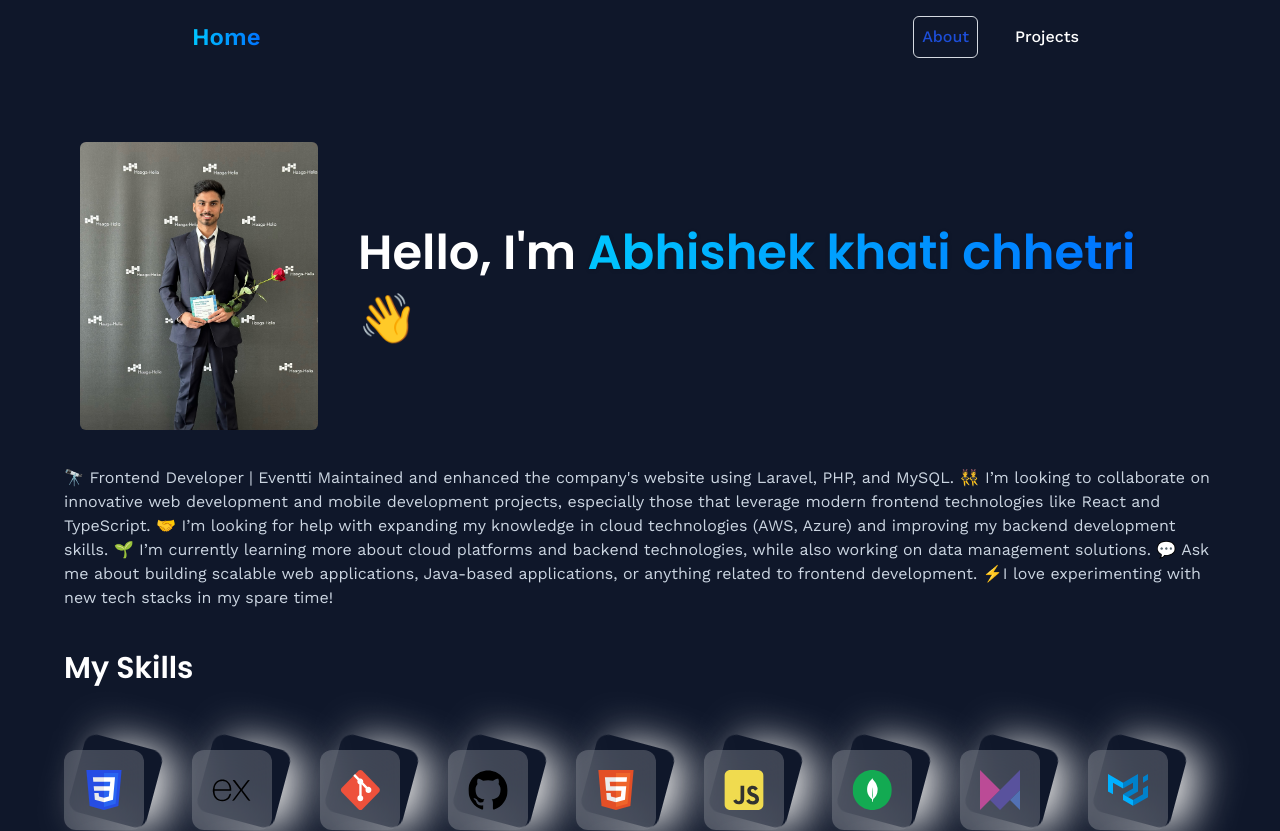
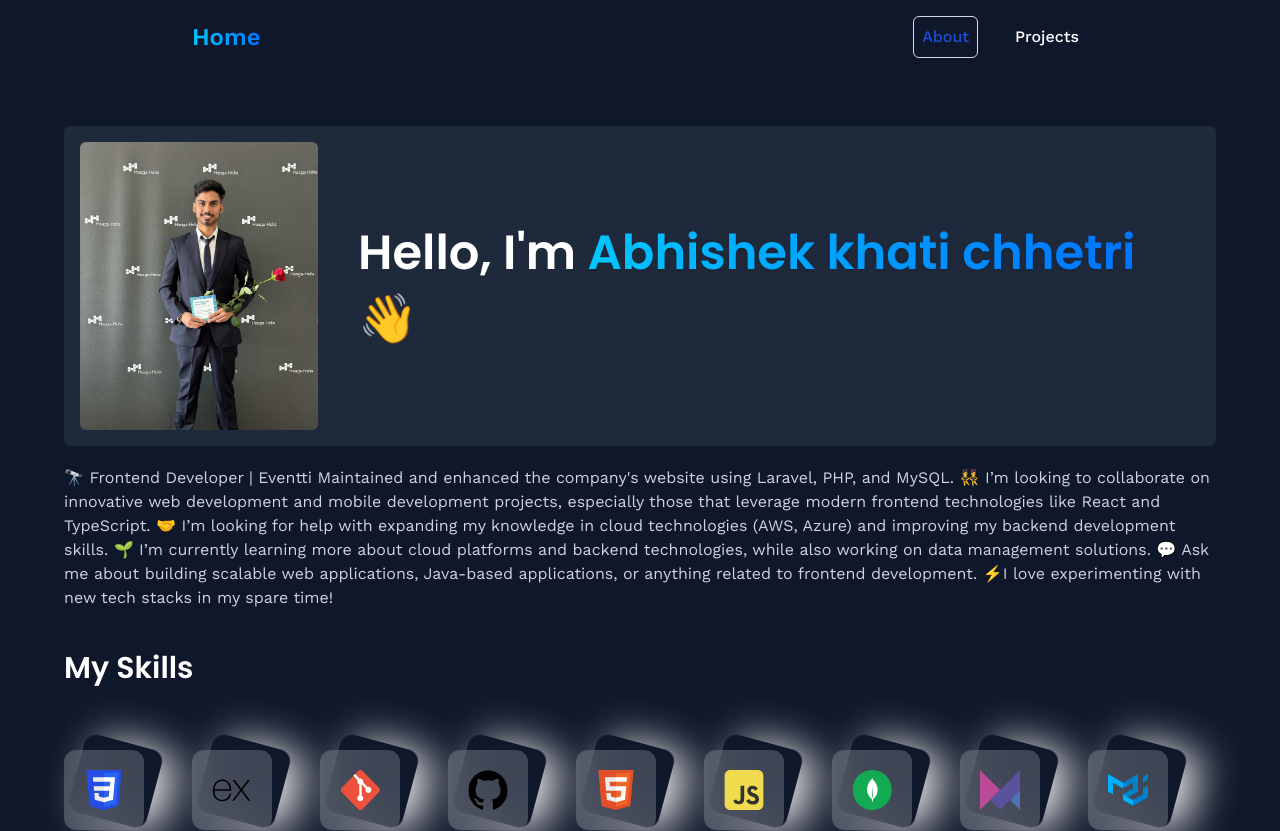
Before and after one commit to abhichhetri09/portfolio, a React (Vite) app: page /about in a window 1280 px wide. Shown: the top 831 px of the page. Built offline with nearby package versions, Linux system fonts and the light colour scheme.

Commit message:
Update About section styling with rounded background

```diff
--- a/src/pages/About.jsx
+++ b/src/pages/About.jsx
@@ -13,7 +13,7 @@ import "react-vertical-timeline-component/style.min.css";
 const About = () => {
   return (
     <section className="max-container bg-slate-900 ">
-      <div className="flex flex-row items-center justify-center p-4 gap-10">
+      <div className="flex flex-row items-center justify-center p-4 gap-10 rounded-md bg-slate-800">
         <img src={pp} alt="Profile" className="rounded-md h-72 w-60" />
         <h1 className="head-text text-white">
           Hello, I'm{" "}
```
